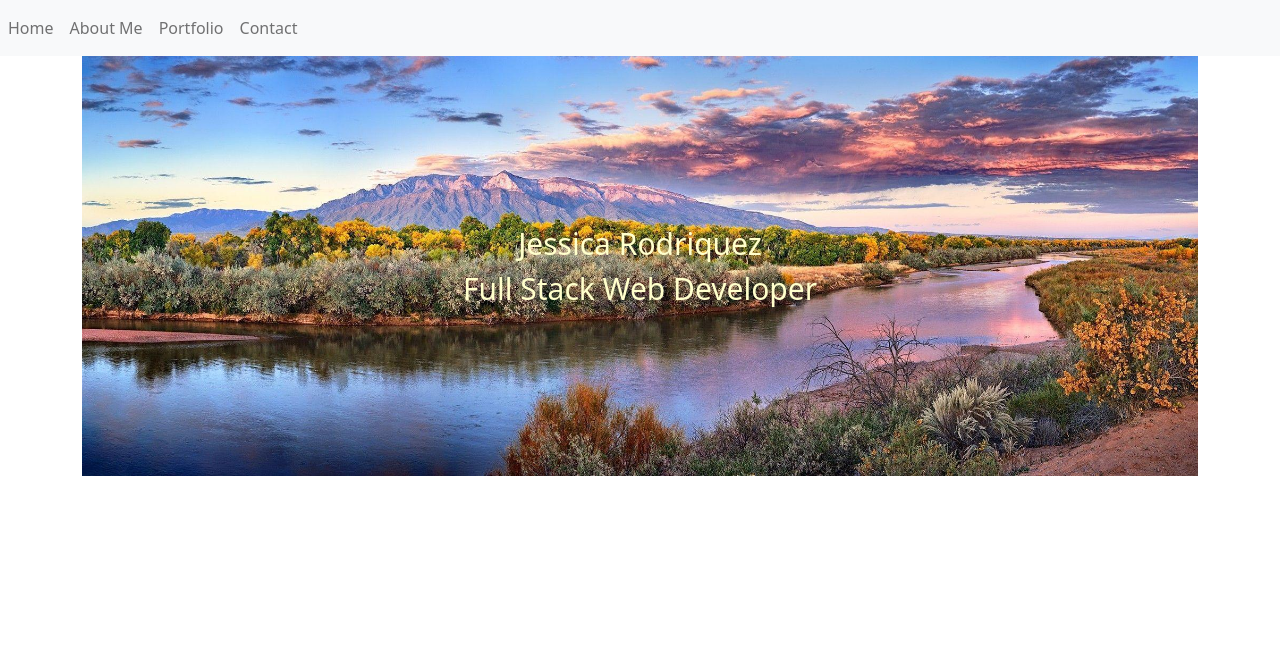
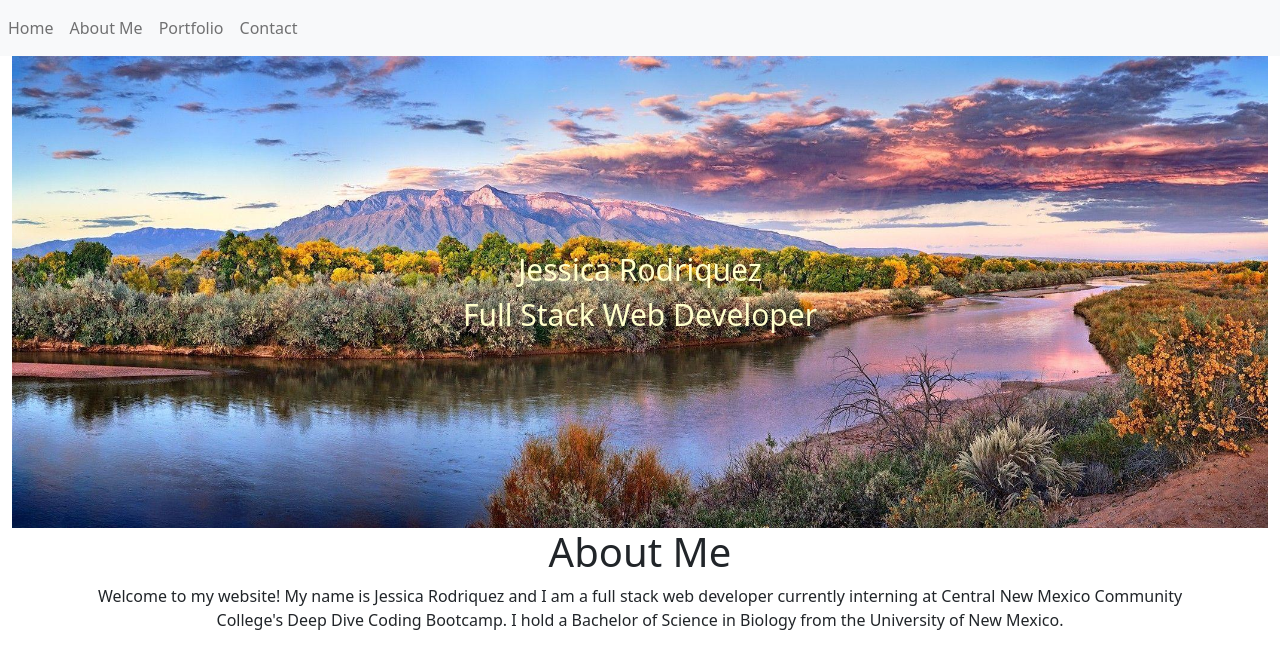
Before and after one commit to jrodri09-ai/pwp-professional-portfolio, a plain HTML site: page public_html/documentation/index.html in a window 1280 px wide. Drawn offline with nearby package versions, Linux system fonts and the light colour scheme.

Commit message:
added about me section

```diff
--- a/public_html/documentation/index.html
+++ b/public_html/documentation/index.html
@@ -39,11 +39,23 @@
 </div>
 
 
-<div class="container">
-    <img src="images/1437136.jpg" class="img-fluid" alt="The Bosque in New Mexico" style="width:100%;">
+<div class="container-fluid">
+    <img src="images/1437136.jpg" class="img-fluid" alt="The Bosque in New Mexico"
+         style="width:100%;">
     <div class="centered">Jessica Rodriquez <br/> Full Stack Web Developer</div>
 
 </div>
+
+<div class="container">
+    <h1 class="text-center">About Me</h1>
+    <p class="text-center">Welcome to my website! My name is Jessica Rodriquez and I am a full
+        stack
+        web developer currently interning at Central New Mexico Community College's Deep Dive
+        Coding Bootcamp. I hold a Bachelor of Science in Biology from the University of New Mexico.
+    </p>
+
+</div>
+
 
 <!-- Bootstrap Bundle with Popper -->
 <script src="https://cdn.jsdelivr.net/npm/bootstrap@5.0.0/dist/js/bootstrap.bundle.min.js"
--- a/public_html/documentation/styles.css
+++ b/public_html/documentation/styles.css
@@ -1,5 +1,5 @@
 /* Container holding the image and the text*/
-.container {
+.container-fluid{
     position: relative;
     text-align: center;
     color: #ffffcc;
```
